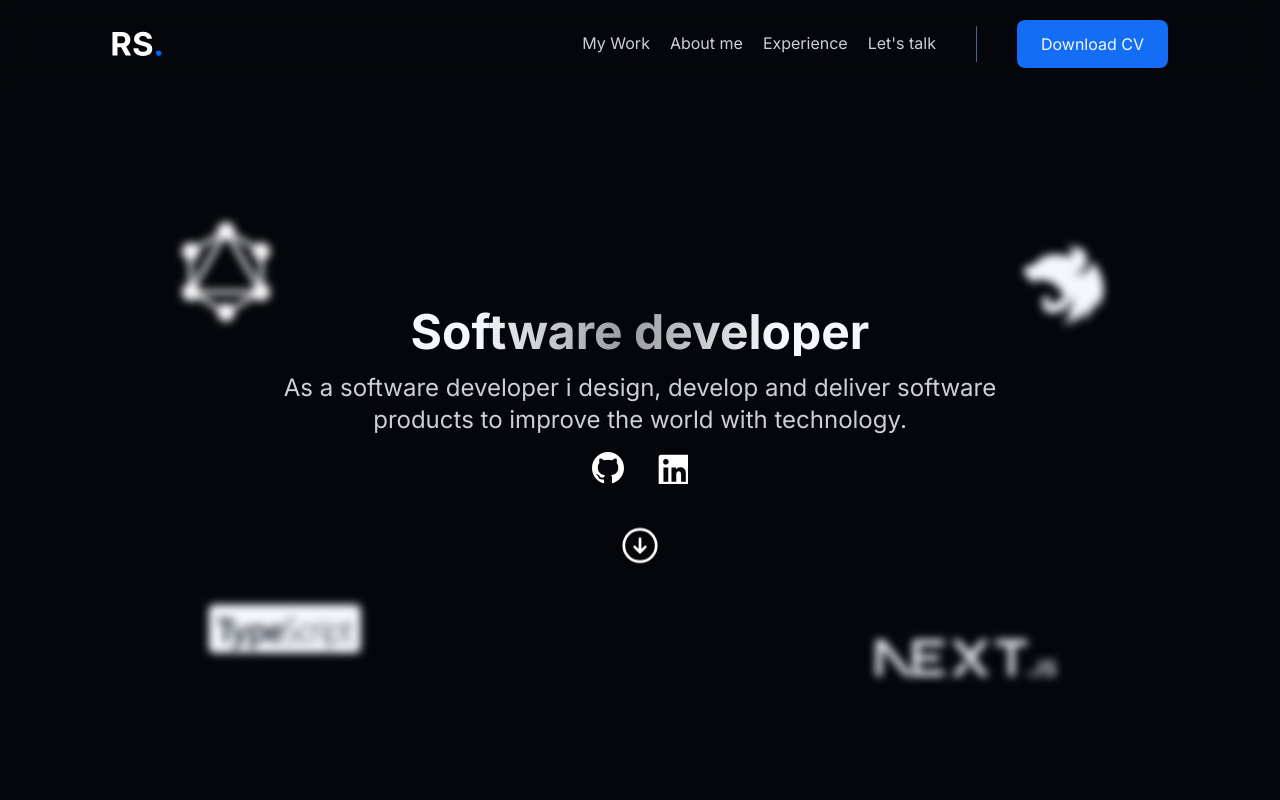
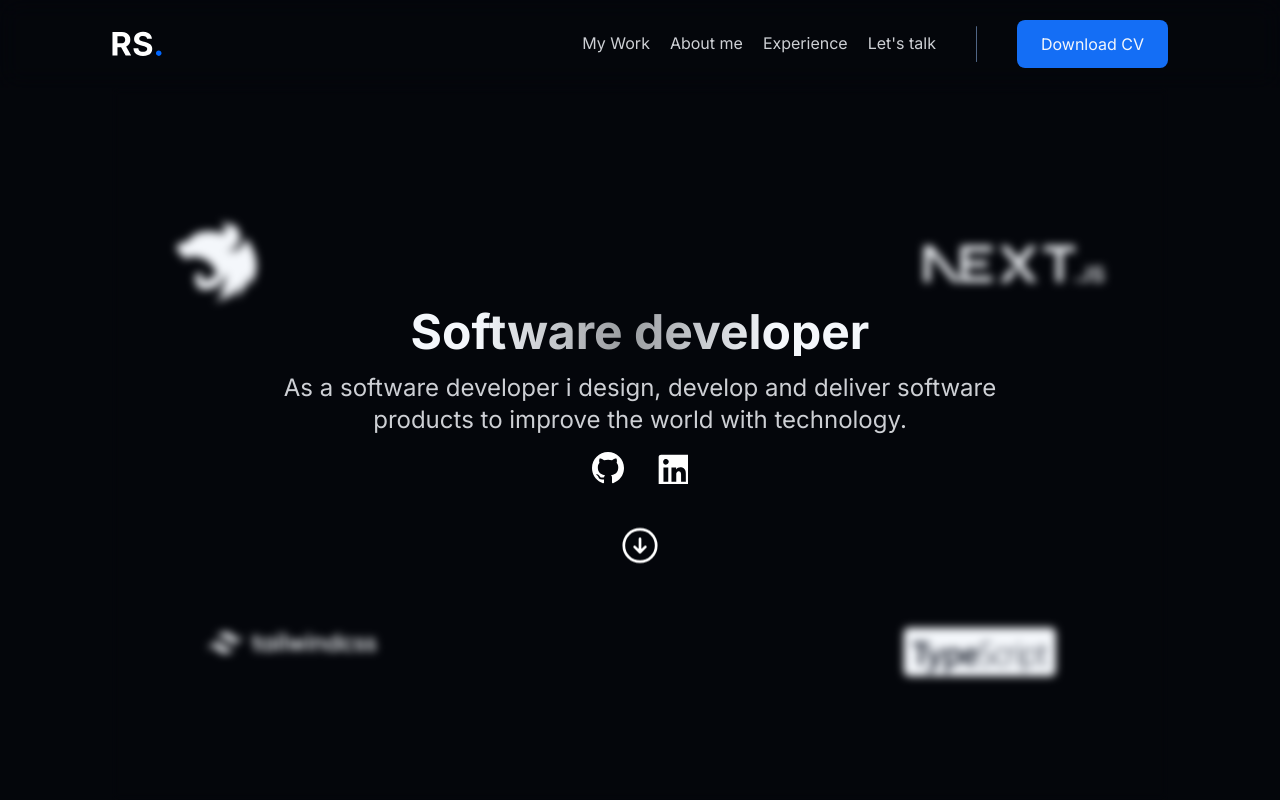
Before and after one commit to sam-621/rogeliosamuel.com, a Next.js app: page / in a window 1280 px wide. Shown: the top 800 px of the page. Built offline with nearby package versions, Linux system fonts and the light colour scheme.

Commit message:
feat: remove random techs

```diff
--- a/src/components/molecules/HeroIcons.tsx
+++ b/src/components/molecules/HeroIcons.tsx
@@ -1,17 +1,10 @@
-import { useEffect, useState } from 'react'
-
-import { DELAYS, getRandomTechIcons, POSITIONS } from '@utils'
+import { HERO_TECHS } from '@data'
+import { DELAYS, POSITIONS } from '@utils'
 
 export const HeroIcons = () => {
-  const [techsToShow, setTechsToShow] = useState<string[]>([])
-
-  useEffect(() => {
-    setTechsToShow(getRandomTechIcons())
-  }, [])
-
   return (
     <div>
-      {techsToShow.map((tech, i) => (
+      {HERO_TECHS.map((tech, i) => (
         <div
           key={tech}
           className="hidden lg:block absolute  floating w-fit"
@@ -20,30 +13,6 @@ export const HeroIcons = () => {
           <img src={`/icons/techs/${tech}`} alt={tech.replace('.svg', '')} />
         </div>
       ))}
-      {/* <div
-        className="hidden lg:block absolute left-44 top-52 floating w-fit"
-        style={{ animationDelay: '-2s' }}
-      >
-        <img src={`/icons/techs/${techsToShow[0]}`} alt={techsToShow[0].replace('.svg', '')} />
-      </div>
-      <div
-        className="hidden lg:block absolute top-60 right-44 floating w-fit"
-        style={{ animationDelay: '-1s' }}
-      >
-        <img src={`/icons/techs/${techsToShow[1]}`} alt={techsToShow[1].replace('.svg', '')} />
-      </div>
-      <div
-        className="hidden lg:block absolute left-52 bottom-40 floating w-fit"
-        style={{ animationDelay: '-3s' }}
-      >
-        <img src={`/icons/techs/${techsToShow[2]}`} alt={techsToShow[2].replace('.svg', '')} />
-      </div>
-      <div
-        className="hidden lg:block absolute bottom-32 right-56 floating w-fit"
-        style={{ animationDelay: '-4s' }}
-      >
-        <img src={`/icons/techs/${techsToShow[3]}`} alt={techsToShow[3].replace('.svg', '')} />
-      </div> */}
     </div>
   )
 }
--- a/src/data/techs.ts
+++ b/src/data/techs.ts
@@ -10,3 +10,5 @@ export const TECHS = [
   'tailwind.svg',
   'typescript.svg'
 ]
+
+export const HERO_TECHS = ['nest.svg', 'next.svg', 'tailwind.svg', 'typescript.svg']
--- a/src/utils/hero.ts
+++ b/src/utils/hero.ts
@@ -21,7 +21,8 @@ export const POSITIONS = [
 
 export const DELAYS = ['-2s', '-1s', '-3s', '-4s']
 
-export const getRandomTechIcons = () => {
+export const getRandomTechIcons = (): string[] => {
+  if (typeof window === undefined) return []
   console.log('random')
 
   const techsToShow = new Set<number>()
```
